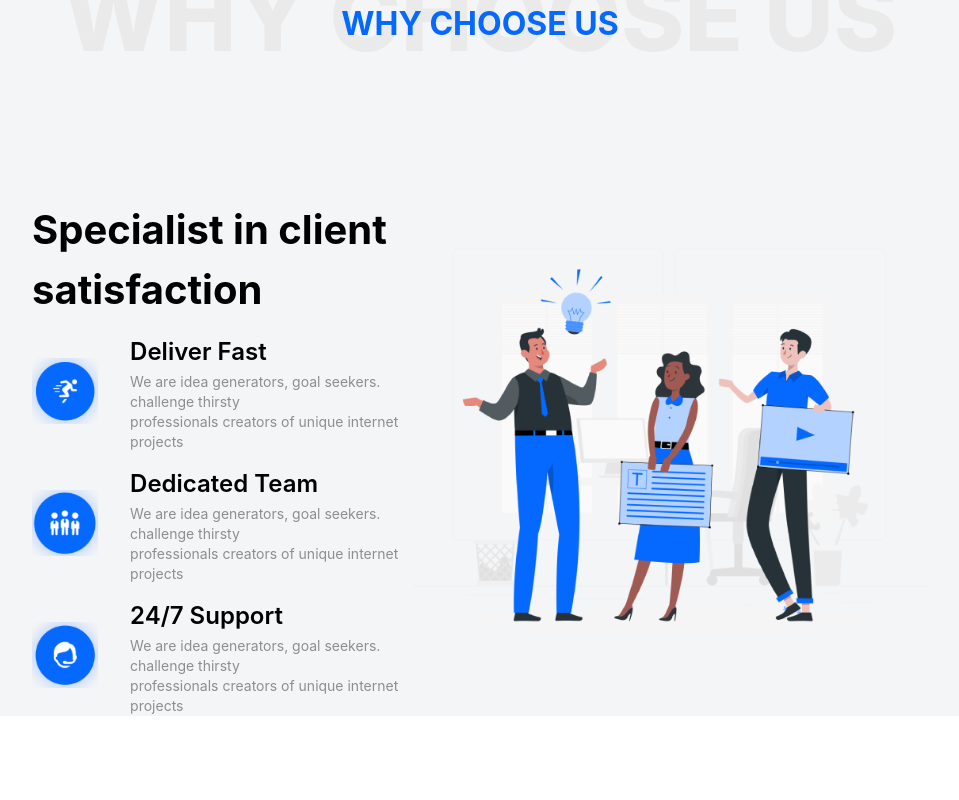
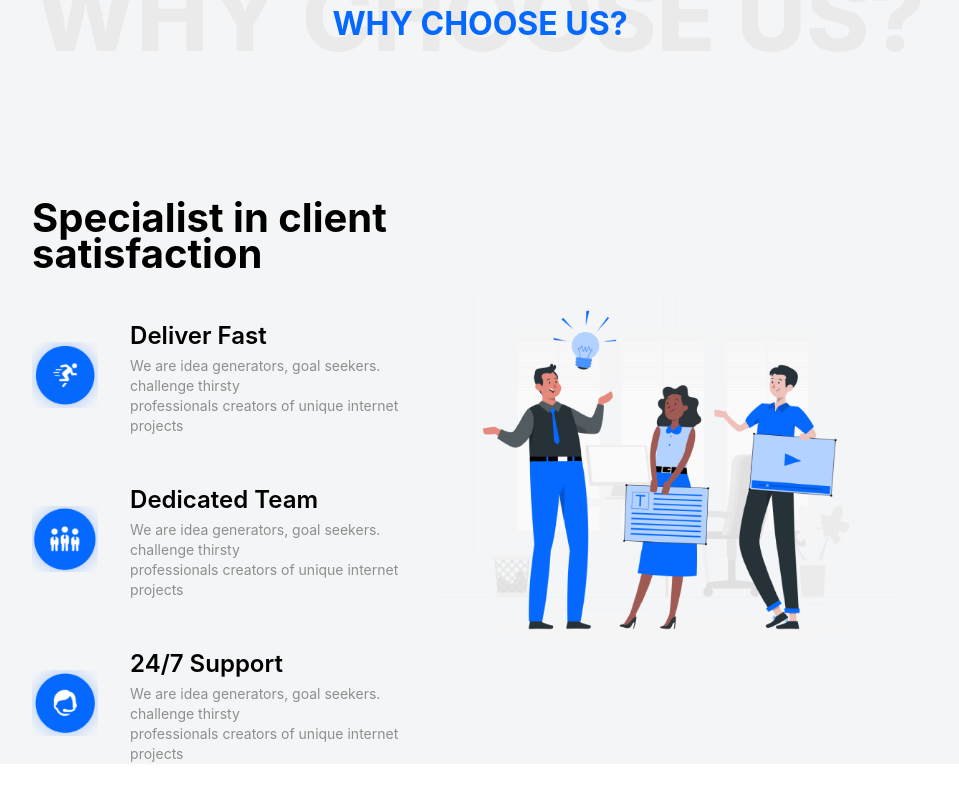
Before and after one commit to burhanuddinrabby/genres-agency, a Next.js app: page /Main/WhyUs in a window 1280 px wide. Shown: the top 800 px of the page, without its empty margins (160-1119 px from the left). Built offline with nearby package versions, Linux system fonts and the light colour scheme.

Commit message:
Fully Responsive & Animation added

```diff
--- a/package.json
+++ b/package.json
@@ -15,6 +15,7 @@
     "@fortawesome/free-solid-svg-icons": "^6.1.1",
     "@fortawesome/react-fontawesome": "^0.1.18",
     "@splidejs/react-splide": "^0.7.8",
+    "aos": "^2.3.4",
     "daisyui": "^2.15.2",
     "next": "12.1.6",
     "next-images": "^1.8.4",
--- a/pages/Main/Banner.js
+++ b/pages/Main/Banner.js
@@ -22,10 +22,10 @@ const BannerComponent = () => {
     return (
         <div className="mb-3 lg:px-48 px-4 py-14">
             <div className="flex items-center flex-col lg:flex-row-reverse justify-between">
-                <div className="lg:w-[50%]">
-                    <Image src={bannerImg} alt='banner' />
+                <div className="lg:w-[50%] ease-in-animation">
+                    <Image src={bannerImg} alt='banner' data-aos="fade-left"  />
                 </div>
-                <div className='text-[#8E8E8E] lg:w-[50%]'>
+                <div className='text-[#8E8E8E] lg:w-[50%]'  data-aos="fade-right" >
                     <h1 className="text-xs text-primary text-center lg:text-left">A Trusted Agency Service </h1>
                     <h1 className="lg:text-6xl  text-4xl  my-3 text-black font-bold data-text-sm leading-tight text-center lg:text-left">Let&apos;s Start <br/> Something<br/>Big Together</h1>                    <h1 className="text-6xl my-3 text-black font-bold data-text-sm"></h1>
                     <p className="text-xs my-5 text-center lg:text-left">We are developing top level digital services with our <br />
--- a/pages/Main/OurServices.js
+++ b/pages/Main/OurServices.js
@@ -63,7 +63,7 @@ const OurServices = () => {
                 <SectionTitle>
                     Our Services
                 </SectionTitle>
-                <p className='w-80 lg:w-96 mx-auto text-[#8e8e8e] lg:mt-16 mt-6 text-center'>
+                <p className='w-80 lg:w-96 mx-auto text-[#8e8e8e] lg:mt-16 mt-6 text-center' data-aos="fade-up">
                     We are developing top level digital srevices with our
                     best expierenced team, just get started with us
                 </p>
@@ -72,7 +72,7 @@ const OurServices = () => {
                         {
                             services.map((service) => {
                                 return (
-                                    <div className={`bg-white lg:p-7 p-5 rounded-md group hover:-translate-y-4 transition-all duration-300 ${service.hoverClass} cursor-pointer`} key={service._id}>
+                                    <div className={`bg-white lg:p-7 p-5 rounded-md group hover:-translate-y-4 transition-all duration-300 ${service.hoverClass} cursor-pointer`} key={service._id} data-aos="zoom-in">
                                         <div className="grid justify-center mt-12 mb-5">
                                             <Image src={service.image} width={50} height={50} alt='banner' />
                                         </div>
--- a/pages/Main/OurWork.js
+++ b/pages/Main/OurWork.js
@@ -7,13 +7,13 @@ import SectionNumber from './SectionNumber';
 const OurWork = () => {
     return (
         <section className="my-5 lg:px-48 px-4">
-            <div className='text-[#8E8E8E]'>
-                <h1 className="text-[40px] mt-2 text-black font-bold data-text-sm text-center lg:text-left">Our team try to<br/>do their best</h1>
+            <div className='text-[#8E8E8E]' data-aos="fade-right">
+                <h1 className="text-3xl md:text-[40px] mt-2 text-black font-bold data-text-sm text-center lg:text-left">Our team try to<br/>do their best</h1>
                 <p className="text-sm my-5 text-center lg:text-left">It is a long established fact that a reader will be distracted by <br />
                     the readable content of a page when looking at its layout</p>
                 <div className='flex justify-center lg:justify-start'><button className='btn rounded-none px-12 bg-gradient-to-r from-primary to-secondary hover:from-secondary hover:to-primary text-[#fff] border-none'>Book now</button></div>
             </div>
-            <div className='relative lg:first-letter lg:mt-[-45px] z-10'>
+            <div className='relative lg:first-letter lg:mt-[-45px] z-10 ' data-aos="fade-left">
                 <div className="grid lg:grid-cols-3 grid-cols-1 lg:gap-16 gap-4 font-sans z-10  lg:ml-48 text-center lg:text-left">
                     <div className="lg:p-7 p-5 rounded-md lg:mt-[19rem]">
                         <div className="bg-white w-[83px] h-[83px] rounded-full grid justify-center items-center mx-auto lg:ml-2 mb-5">
--- a/pages/Main/SectionTitle.js
+++ b/pages/Main/SectionTitle.js
@@ -3,8 +3,8 @@ import React from 'react';
 const SectionTitle = ({ children }) => {
 
     return (
-        <div className="container mx-auto px-8">
-            <div className='section-title text-center  z-10'>
+        <div className="container mx-auto px-8" data-aos="zoom-in">
+            <div className='section-title text-center z-10'>
                 <h2>{children}</h2>
                 <h3 className='hidden lg:block text-[50px] lg:text-[96px]'>{children}</h3>
             </div>
--- a/pages/Main/Testimonial.js
+++ b/pages/Main/Testimonial.js
@@ -145,11 +145,11 @@ const Testimonial = () =>{
             <SectionTitle>
                 Testimonial
             </SectionTitle>
-            <p className='w-full mx-auto text-[#8e8e8e] lg:mt-16 mt-6 text-center'>
+            <p className='w-full mx-auto text-[#8e8e8e] lg:mt-16 mt-6 text-center' data-aos="fade-up">
                 Some of our client satisfaction
             </p>
 
-            <div className="lg:px-48 px-2 lg:mt-24 mt-16">
+            <div className="lg:px-48 px-2 lg:mt-24 mt-16" data-aos="fade-up">
                 <Splide hasTrack={ false } options={ {   type: 'loop', drag:true, focus: 'center' } } aria-labe={"Testimonial"}>
                     <SplideTrack>
                     {testimonials_list.map((item, index)=>(
--- a/pages/Main/WhyUs.js
+++ b/pages/Main/WhyUs.js
@@ -10,19 +10,19 @@ const WhyUs = () => {
         <>
             <section className='service-section mb-40'>
                 <SectionTitle>
-                    Why Choose Us
+                    Why Choose Us?
                 </SectionTitle>
                 <div className="mb-3 lg:px-48 px-4 lg:mt-[140px] mt-[30px]">
                     <div className="flex items-center flex-col-reverse lg:flex-row-reverse justify-between">
-                        <div className="lg:max-w-3xl">
-                            <Image src={bannerTwo} alt='banner' />
+                        <div className="lg:max-w-3xl ease-in-animation" >
+                            <Image src={bannerTwo} alt='banner' data-aos="fade-left" />
                         </div>
                         <div className='text-[#8E8E8E] '>
-                            <h1 className="text-[40px] my-3 text-black font-bold data-text-sm text-center lg:text-left" datatext="Starts Here...">
+                            <h1 className="text-3xl md:text-[40px] my-3 text-black font-bold data-text-sm text-center lg:text-left" datatext="Starts Here..." data-aos="fade-right">
                                 Specialist in client <br /> satisfaction
                             </h1>
                             <div>
-                                <div className="flex items-center justify-between mt-4">
+                                <div className="flex items-center justify-between mt-12" data-aos="fade-right">
                                     <div className='mr-8'>
                                         <Image src={fast} alt='' />
                                     </div>
@@ -36,7 +36,7 @@ const WhyUs = () => {
                                         </p>
                                     </div>
                                 </div>
-                                <div className="flex items-center justify-between my-4">
+                                <div className="flex items-center justify-between my-12" data-aos="fade-right">
                                     <div className='mr-8'>
                                         <Image src={team} alt='' />
                                     </div>
@@ -50,12 +50,12 @@ const WhyUs = () => {
                                         </p>
                                     </div>
                                 </div>
-                                <div className="flex items-center justify-between">
+                                <div className="flex items-center justify-between mt-12" data-aos="fade-right">
                                     <div className='mr-8'>
                                         <Image src={support} alt='' />
                                     </div>
                                     <div>
-                                        <h3 className='text-2xl text-black font-semibold'>
+                                        <h3 className='text-2xl text-black font-semibold' >
                                             24/7 Support
                                         </h3>
                                         <p className='text-sm mt-1'>
--- a/pages/Shared/Footer.js
+++ b/pages/Shared/Footer.js
@@ -5,7 +5,7 @@ import { faInstagramSquare, faFacebook, faLinkedin } from '@fortawesome/free-bra
 
 const Footer = () => {
     return (
-        <div className=" lg:px-48 px-4 lg:mt-[120px] mt-[30px]">
+        <div className=" lg:px-48 px-4 lg:mt-[120px] mt-[30px]" data-aos="fade-up">
             <div className="grid lg:grid-cols-2 grid-cols-1 lg:gap-16 gap-4 font-poppins z-10 mx-auto lg:px-60">
                 <div className="lg:p-7 p-5 rounded-md">
                     <div className="bg-white w-[57px] h-[57px] text-2xl rounded-lg text-primary grid justify-center items-center mx-auto lg:ml-2 mb-5">
--- a/pages/Shared/Navbar.js
+++ b/pages/Shared/Navbar.js
@@ -4,7 +4,7 @@ import React from 'react';
 import logo from '../../public/image/logo.png';
 
 const Navbar = () => {
-    const menuItemStyle = 'text-[#8E8E8E] font-normal hover:bg-transparent hover:text-primary transition-all duration-300'
+    const menuItemStyle = 'text-[#FFFFFF] md:text-[#8E8E8E] font-normal hover:bg-transparent hover:text-primary transition-all duration-300'
     const menuItems = <>
         <li className={menuItemStyle}><Link href="/">Home</Link></li>
         <li className={menuItemStyle}><Link href="/service">Service</Link></li>
@@ -19,7 +19,7 @@ const Navbar = () => {
                     <label tabIndex="0" className="btn btn-ghost">
                         <svg xmlns="http://www.w3.org/2000/svg" className="h-5 w-5" fill="none" viewBox="0 0 24 24" stroke="currentColor"><path strokeLinecap="round" strokeLinejoin="round" strokeWidth="2" d="M4 6h16M4 12h8m-8 6h16" /></svg>
                     </label>
-                    <ul tabIndex="0" className="menu menu-compact dropdown-content mt-3 p-2 shadow bg-gradient-to-r from-primary to-secondary text-[#fff] rounded-box w-52">
+                    <ul tabIndex="0" className="menu menu-compact dropdown-content mt-3 p-2 shadow bg-gradient-to-r from-primary to-secondary text-[#fff] rounded-box w-[90vw]">
                         {menuItems}
                     </ul>
                 </div>
--- a/pages/_app.js
+++ b/pages/_app.js
@@ -1,6 +1,15 @@
 import '../styles/globals.css'
+import {useEffect} from "react";
+import AOS from 'aos'
+import "aos/dist/aos.css";
+
 
 function MyApp({ Component, pageProps }) {
+  useEffect(() => {
+    AOS.init({
+      duration:800
+    });
+  }, []);
   return <Component {...pageProps} />
 }
 
--- a/styles/globals.css
+++ b/styles/globals.css
@@ -46,7 +46,6 @@ a {
 
 .input-container {
   position: relative;
-
 }
 
 .input-container label {
@@ -78,3 +77,22 @@ a {
 .bg-card-6{
   @apply hover:bg-[#1AC038]
 }
+
+.ease-in-animation{
+  animation-name: image-ease-in;
+  animation-duration: 4s;
+  animation-iteration-count: infinite;
+}
+
+@keyframes image-ease-in {
+  from {
+    transform: scale(1);
+  }
+  50%{
+    transform: scale(0.9);
+  }
+  to{
+    transform: scale(1);
+  }
+
+}
```
Also changed, not shown: pages/Main/GotAProject.js (+7 -7 lines), 2 other files (tests, documents, lock files or other folders).
